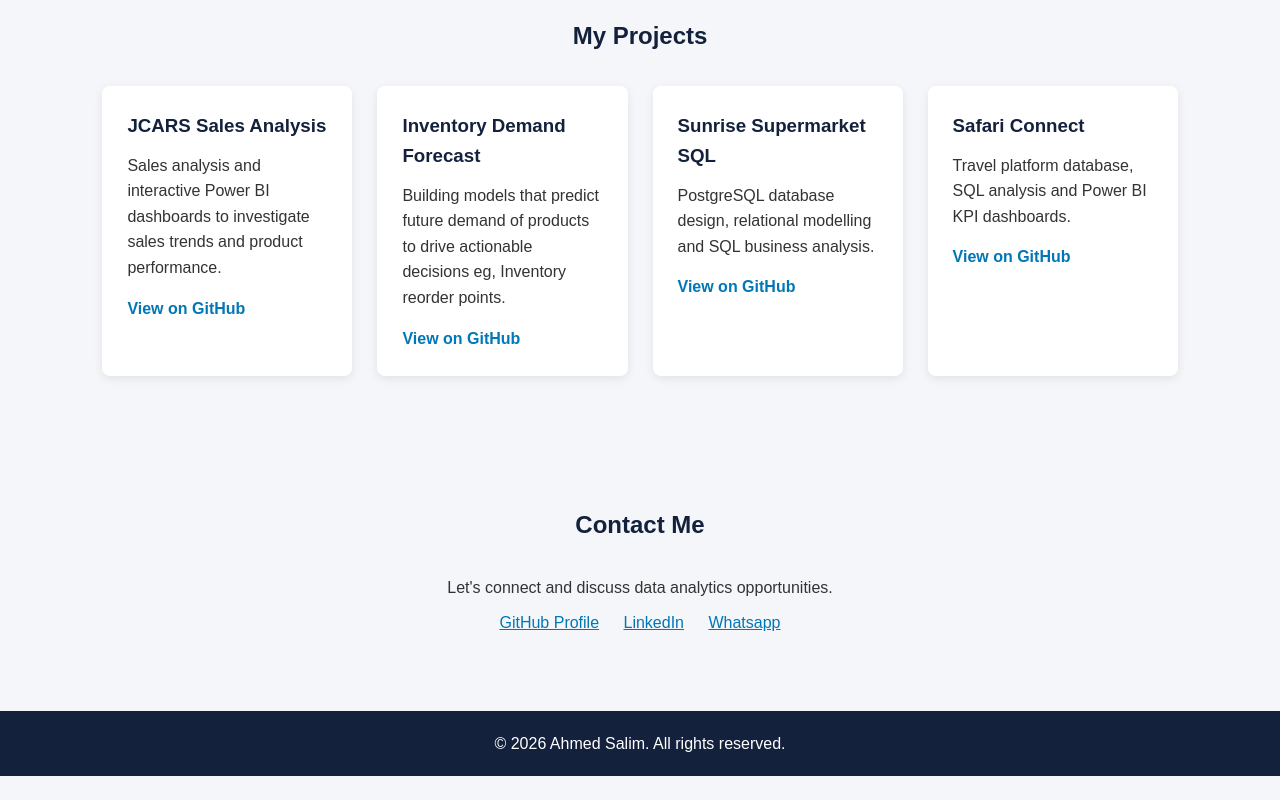
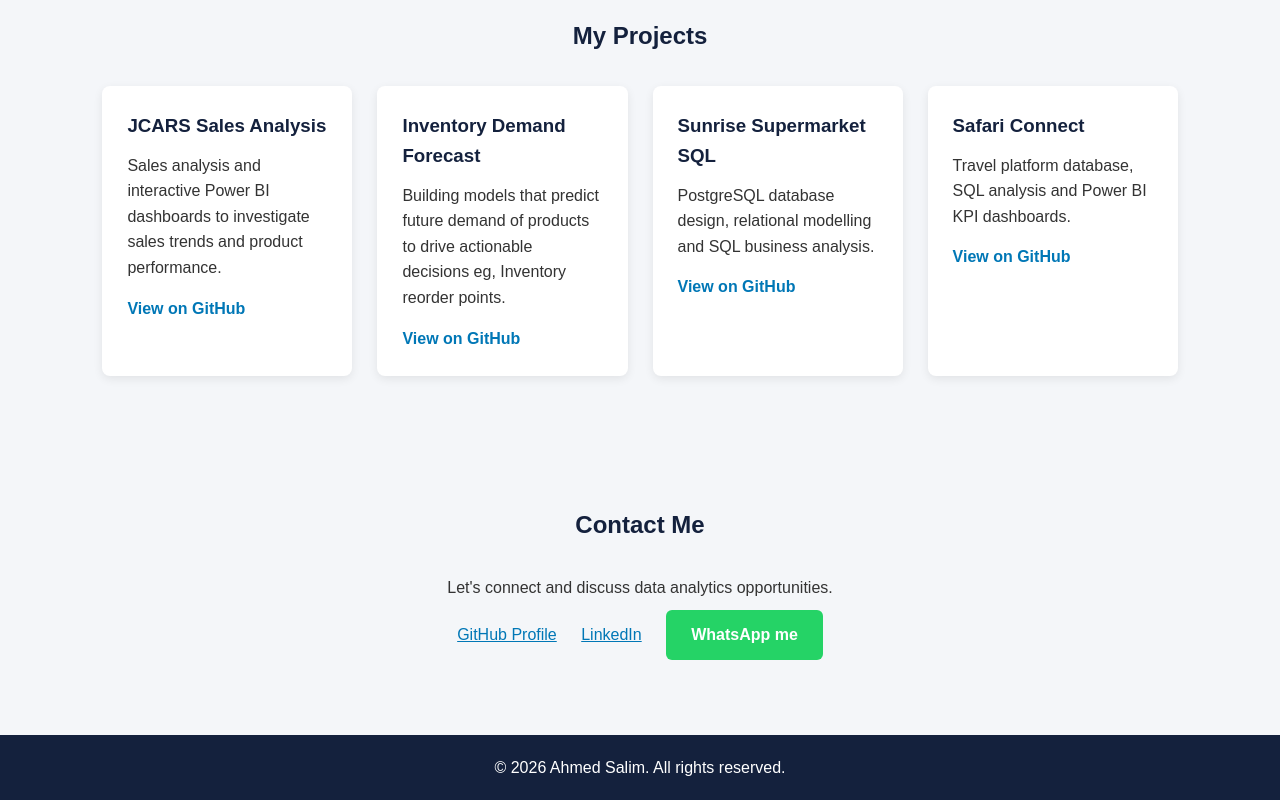
Before and after one commit to rapidlashes/rapidlashes.github.io, a plain HTML site: page index.html in a window 1280 px wide. Shown: the part 1106-1906 px from the top of the page. Before the commit the page ends 1882 px from the top, so only its background shows below. Drawn offline with Linux system fonts and the light colour scheme.

Commit message:
curating my whatsapp btn

```diff
--- a/index.html
+++ b/index.html
@@ -153,8 +153,11 @@
             LinkedIn
         </a>
 
-        <a href="0798059879" target="_blank">
-            Whatsapp
+        <a href="https://wa.me/254798059879?text=Hello%20Ahmed,%20I%20visited%20your%20portfolio%20and%20would%20like%20to%20connect."
+            class="whatsapp-btn" target="_blank" rel="noopener noreferrer">
+
+            WhatsApp me
+
         </a>
 
     </section>
--- a/style.css
+++ b/style.css
@@ -85,6 +85,21 @@ nav a {
 .btn:hover {
     background-color: #ffffff;
     transform: translateY(-2px);
+}
+
+.whatsapp-btn {
+    display: inline-block;
+    background-color: #25D366;
+    color: white !important;
+    padding: 12px 25px;
+    border-radius: 6px;
+    text-decoration: none;
+    font-weight: bold;
+    margin: 10px;
+}
+
+.whatsapp-btn:hover {
+    background-color: #128C7E;
 }
 
 /* Sections */
```
